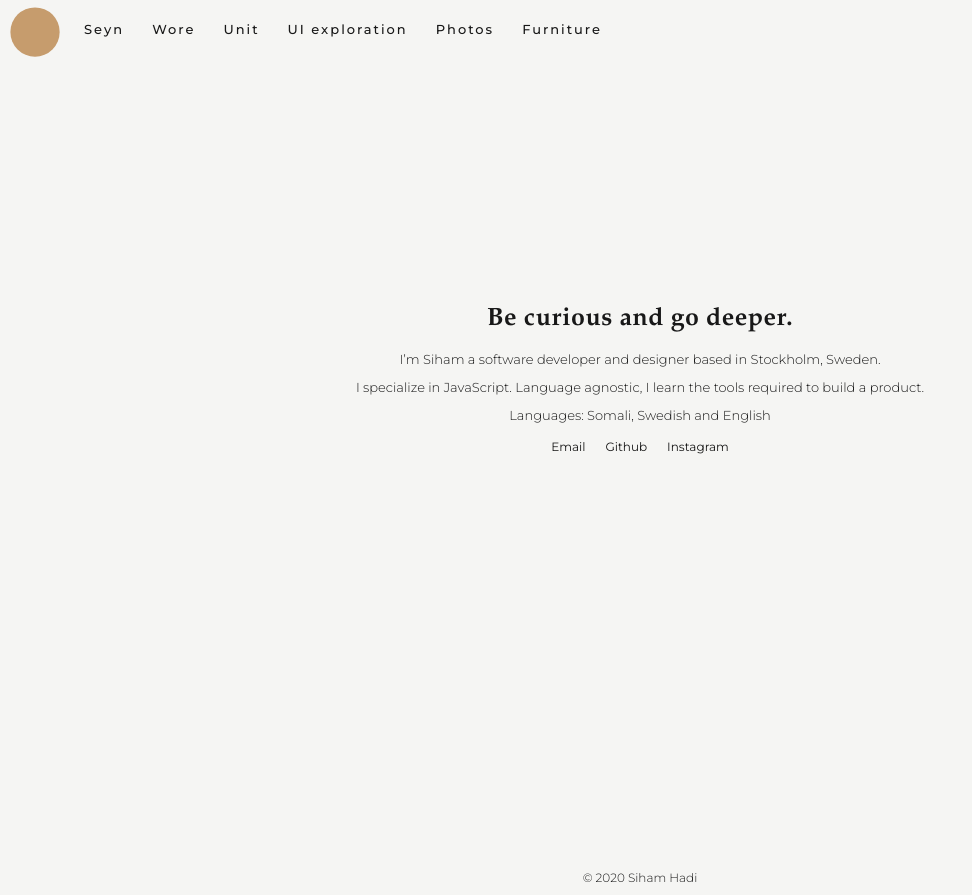
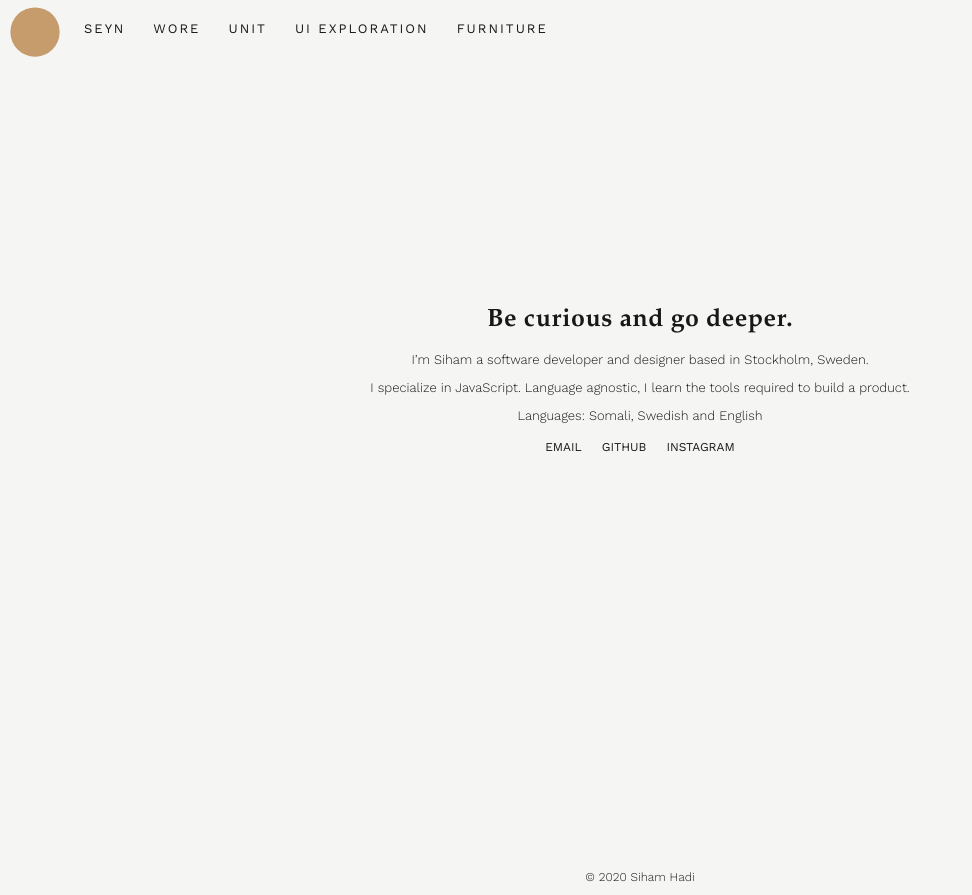
Before and after one commit to csobr/personal-website, a Next.js app: page / in a window 1280 px wide. Shown: the whole page, without its empty margins (0-972 px from the left). Built offline with nearby package versions, Linux system fonts and the light colour scheme.

Commit message:
new font

```diff
--- a/src/components/navigation.js
+++ b/src/components/navigation.js
@@ -38,11 +38,6 @@ class Navbar extends React.Component {
             </a>
           </li>
           <li>
-            <a href="/photos" onClick={this.toggle}>
-              Photos
-            </a>
-          </li>
-          <li>
             <a href="/furniture" onClick={this.toggle}>
               Furniture
             </a>
--- a/src/styles/main.scss
+++ b/src/styles/main.scss
@@ -1,4 +1,4 @@
-@import url("https://fonts.googleapis.com/css2?family=Montserrat:wght@300;400;500;600;700&display=swap");
+@import url("https://fonts.googleapis.com/css2?family=Work+Sans:ital,wght@0,100;0,300;0,400;1,100&display=swap");
 $primary_color: #181818;
 $secondary_color: #050505;
 $third_color: rgb(198, 156, 109);
@@ -20,7 +20,7 @@ $white: #ffffff;
 }
 html {
   font-size: 62.5%;
-  font-family: "Montserrat", sans-serif;
+  font-family: "Work Sans", sans-serif;
   font-weight: 300;
 }
 @media (max-width: 75rem) {
@@ -149,6 +149,7 @@ nav {
     flex-direction: row;
     color: $primary_color;
     font-size: 1.3rem;
+    text-transform: uppercase;
   }
   li {
     list-style: none;
@@ -241,6 +242,7 @@ h1 {
   display: inline-block;
   position: relative;
   color: $primary_color;
+  text-transform: uppercase;
 }
 /* hover */
 a:after {
```
Also changed, not shown: 1 other file (tests, documents, lock files or other folders).
